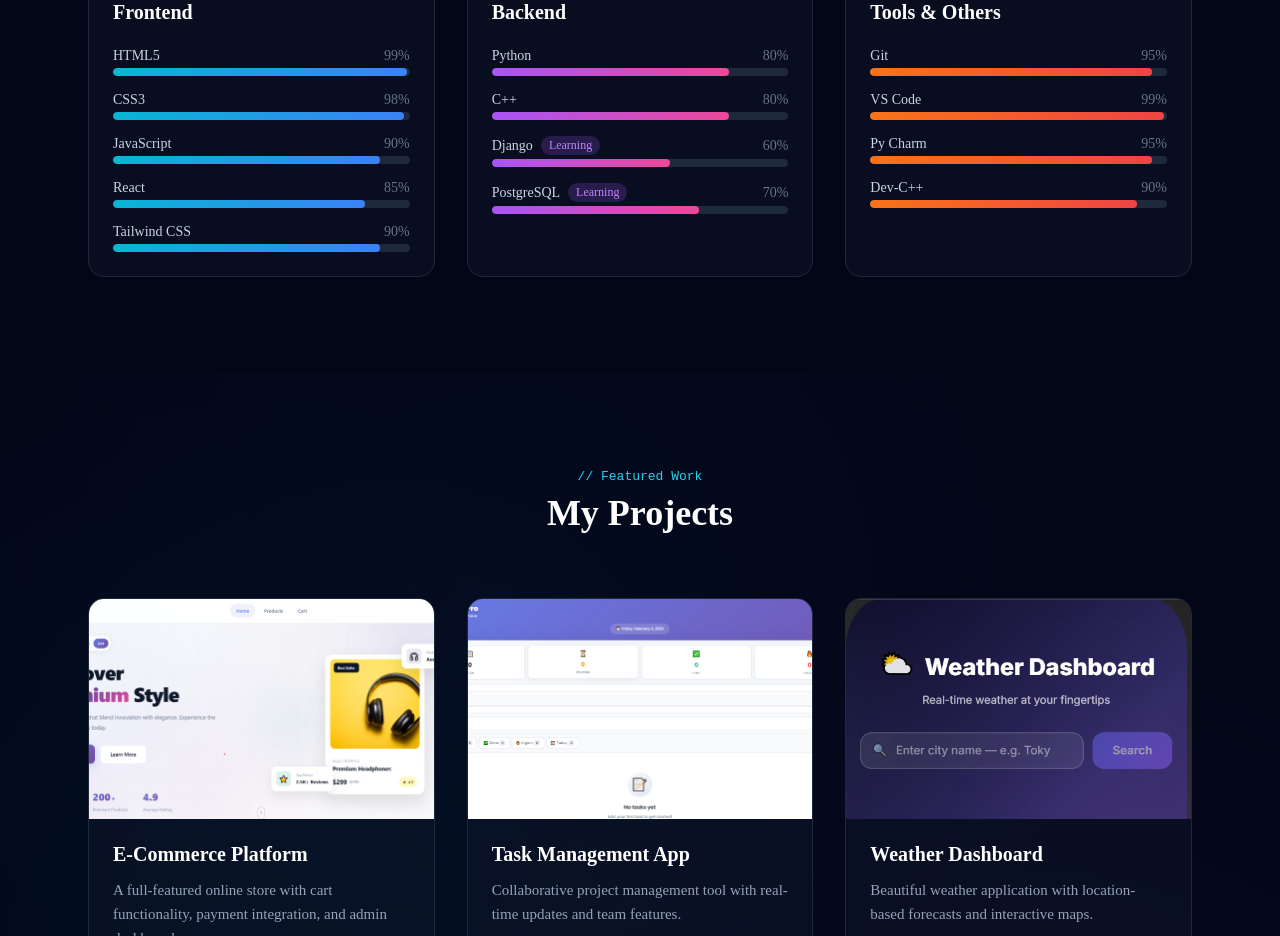
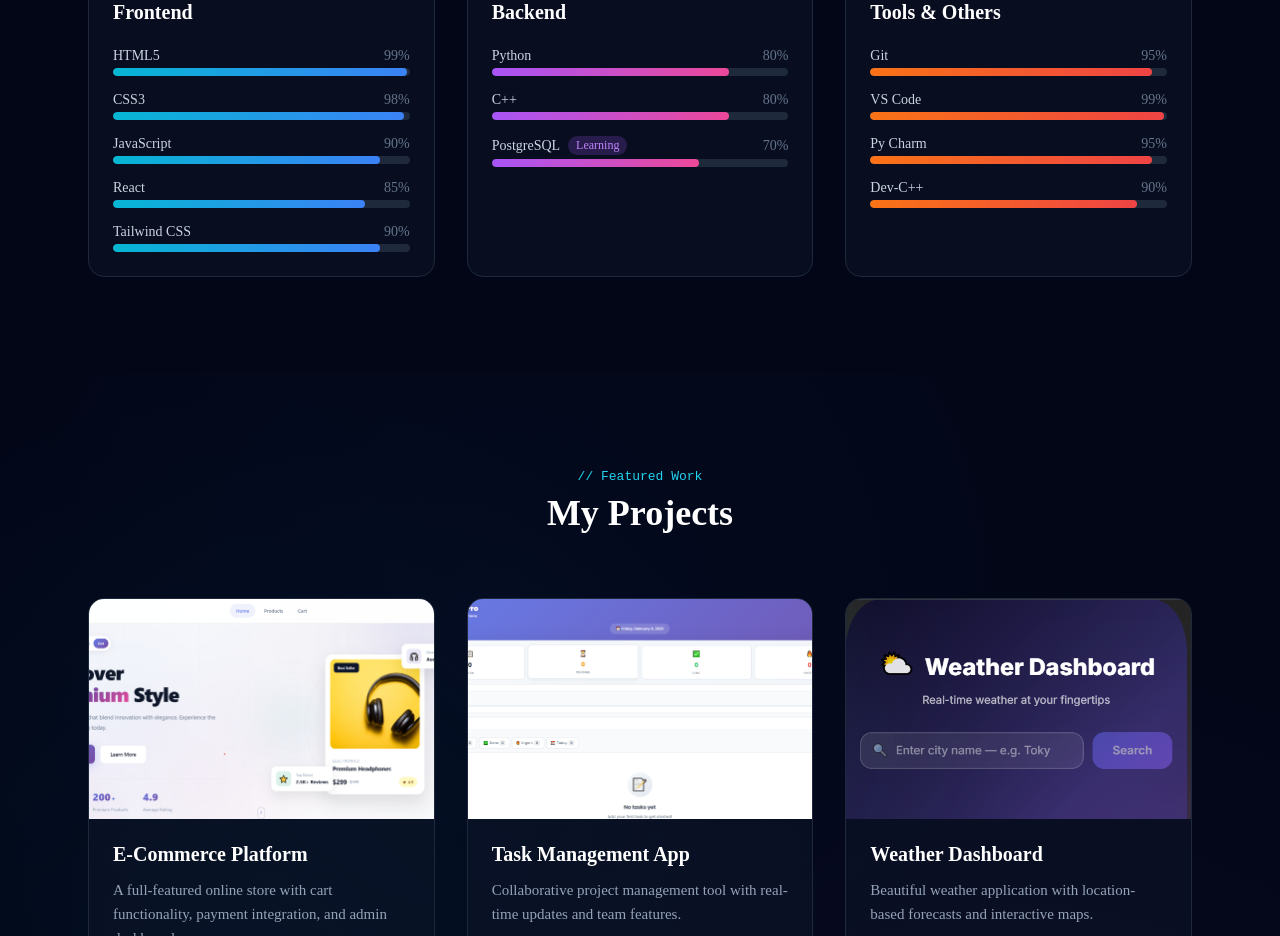
Before and after one commit to FaridCraft/Personal-Portfolio, a React (Vite) app: page / in a window 1280 px wide. Shown: the part 1920-2856 px from the top of the page. Built offline with nearby package versions, Linux system fonts and the light colour scheme.

Commit message:
Update project

```diff
--- a/src/App.jsx
+++ b/src/App.jsx
@@ -775,7 +775,7 @@ function Skills() {
       skills: [
         { name: "Python", level: 80 },
         { name: "C++", level: 80 },
-        { name: "Django", level: 60, learning: true },
+        // { name: "Django", level: 60, learning: true },
 
         { name: "PostgreSQL", level: 70, learning: true },
       ],
```
